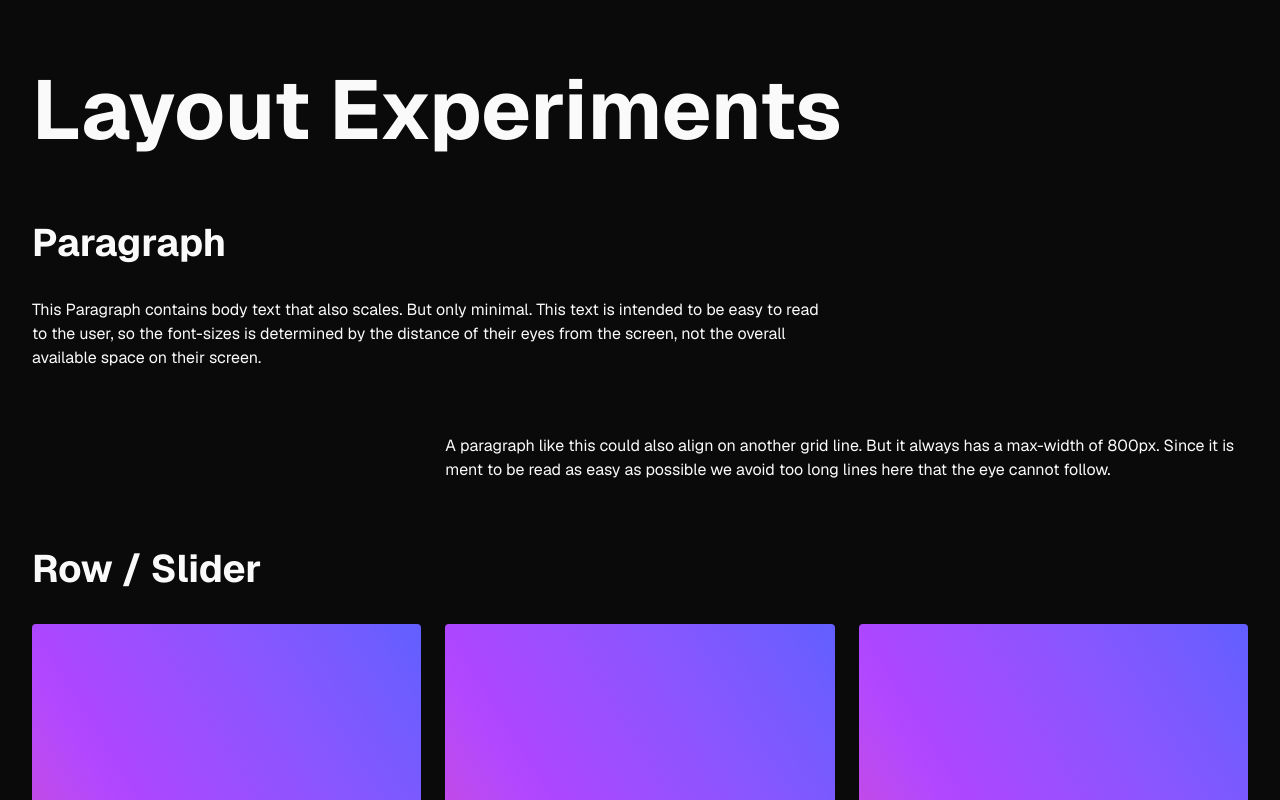
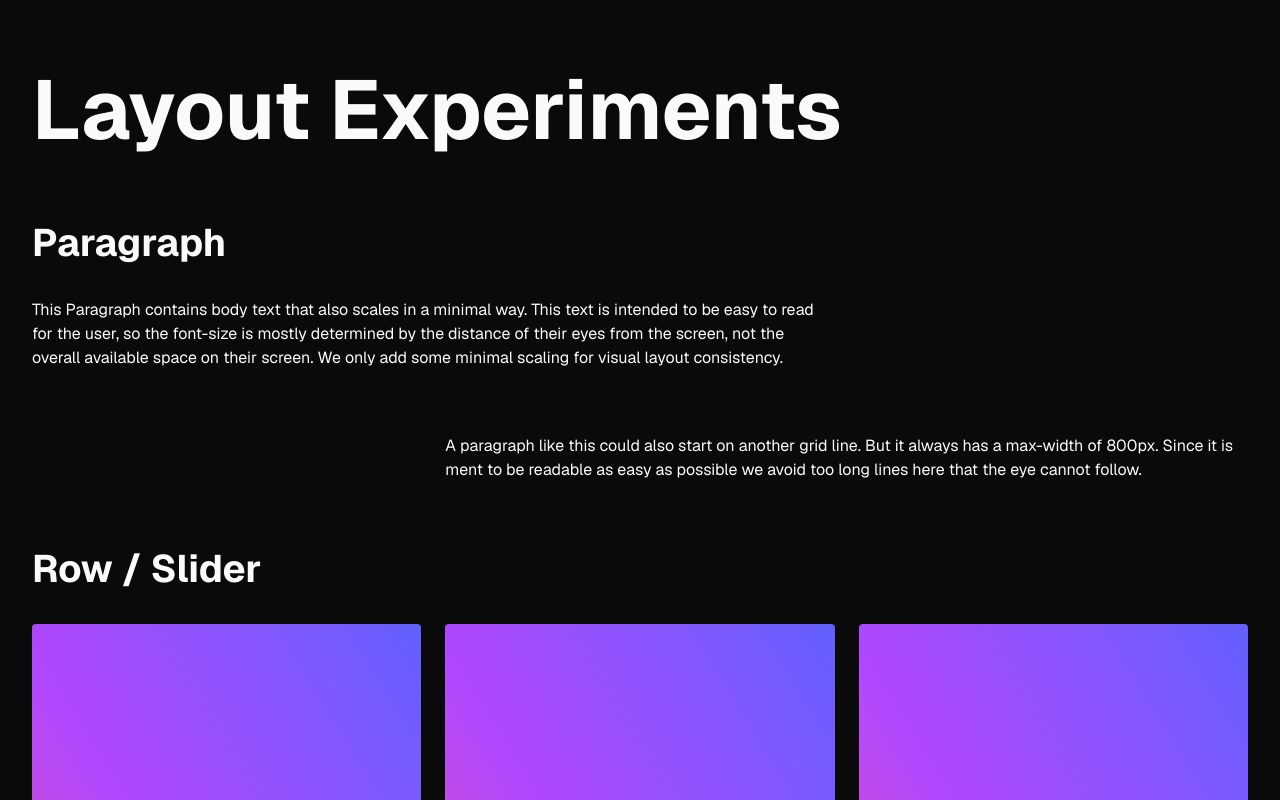
Before and after one commit to RaphaelHoepsWhy/ui-experiments, a Next.js app: page /grid in a window 1280 px wide. Shown: the top 800 px of the page. Built offline with nearby package versions, Linux system fonts and the light colour scheme.

Commit message:
feat: update wording

```diff
--- a/app/grid/page.tsx
+++ b/app/grid/page.tsx
@@ -12,17 +12,19 @@ export default function Home() {
         <SectionHeadline>Paragraph</SectionHeadline>
 
         <p className="max-w-[800px] pb-8 lg:pb-16">
-          This Paragraph contains body text that also scales. But only minimal.
-          This text is intended to be easy to read to the user, so the
-          font-sizes is determined by the distance of their eyes from the
-          screen, not the overall available space on their screen.
+          This Paragraph contains body text that also scales in a minimal way.
+          This text is intended to be easy to read for the user, so the
+          font-size is mostly determined by the distance of their eyes from the
+          screen, not the overall available space on their screen. We only add
+          some minimal scaling for visual layout consistency.
         </p>
 
         <div className="grid grid-cols-3 gap-4 lg:gap-6">
           <p className="col-start-1 -col-end-1 max-w-[800px] pb-8 lg:col-start-2 lg:pb-16">
-            A paragraph like this could also align on another grid line. But it
-            always has a max-width of 800px. Since it is ment to be read as easy
-            as possible we avoid too long lines here that the eye cannot follow.
+            A paragraph like this could also start on another grid line. But it
+            always has a max-width of 800px. Since it is ment to be readable as
+            easy as possible we avoid too long lines here that the eye cannot
+            follow.
           </p>
         </div>
 
```
